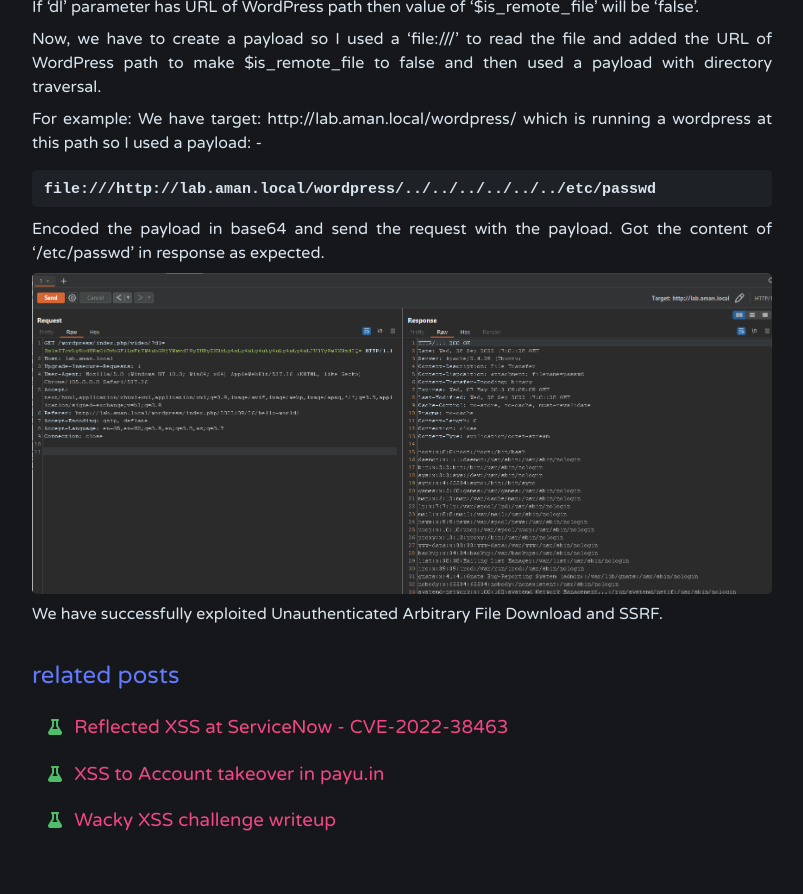
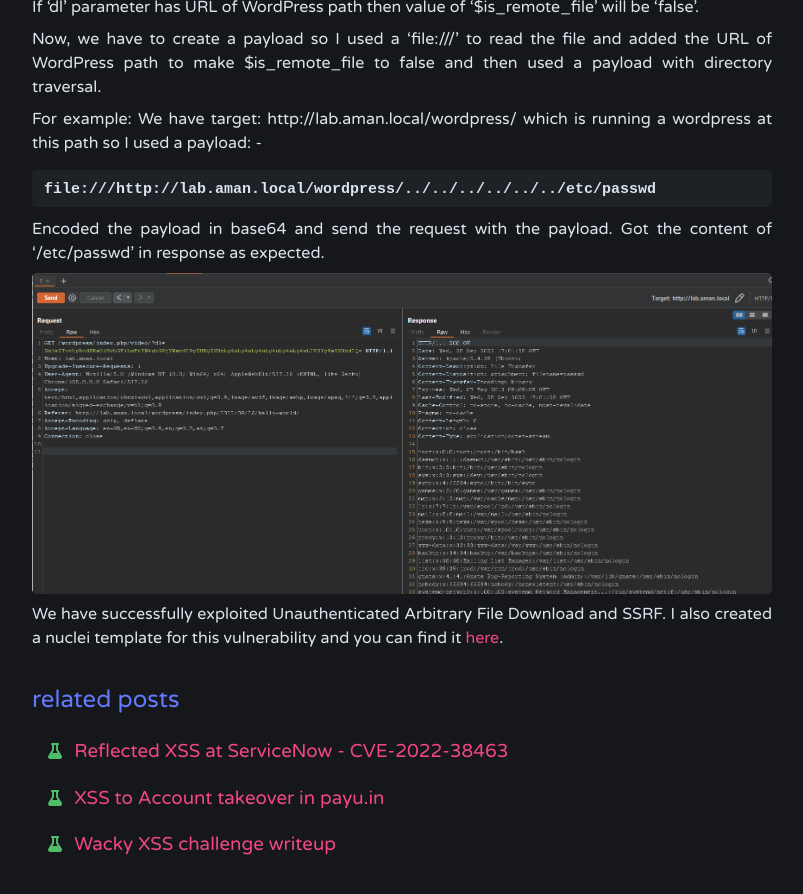
Before and after one commit to theamanrawat/theamanrawat.github.io, a Jekyll site: the page built from _posts/2022-9-28-CVE-2022-2633.md, in a window 1280 px wide and 900 px high, scrolled down 6811 px. Shown: the top 894 px of the window, without its empty margins (238-1041 px from the left). Built offline with Jekyll 4.4.1, drawn with Linux system fonts in a browser that asks for light colours; nearby versions of some CDN libraries.

Commit message:
update blog

```diff
--- a/_posts/2022-9-28-CVE-2022-2633.md
+++ b/_posts/2022-9-28-CVE-2022-2633.md
@@ -254,4 +254,4 @@ Encoded the payload in base64 and send the request with the payload. Got the con
 ![image](../../../assets/images/CVE-2022-2633-6.png){: .imagePopup}
 
 
-We have successfully exploited Unauthenticated Arbitrary File Download and SSRF.
+We have successfully exploited Unauthenticated Arbitrary File Download and SSRF. I also created a nuclei template for this vulnerability and you can find it [here](https://github.com/projectdiscovery/nuclei-templates/blob/master/cves/2022/CVE-2022-2633.yaml).
```
